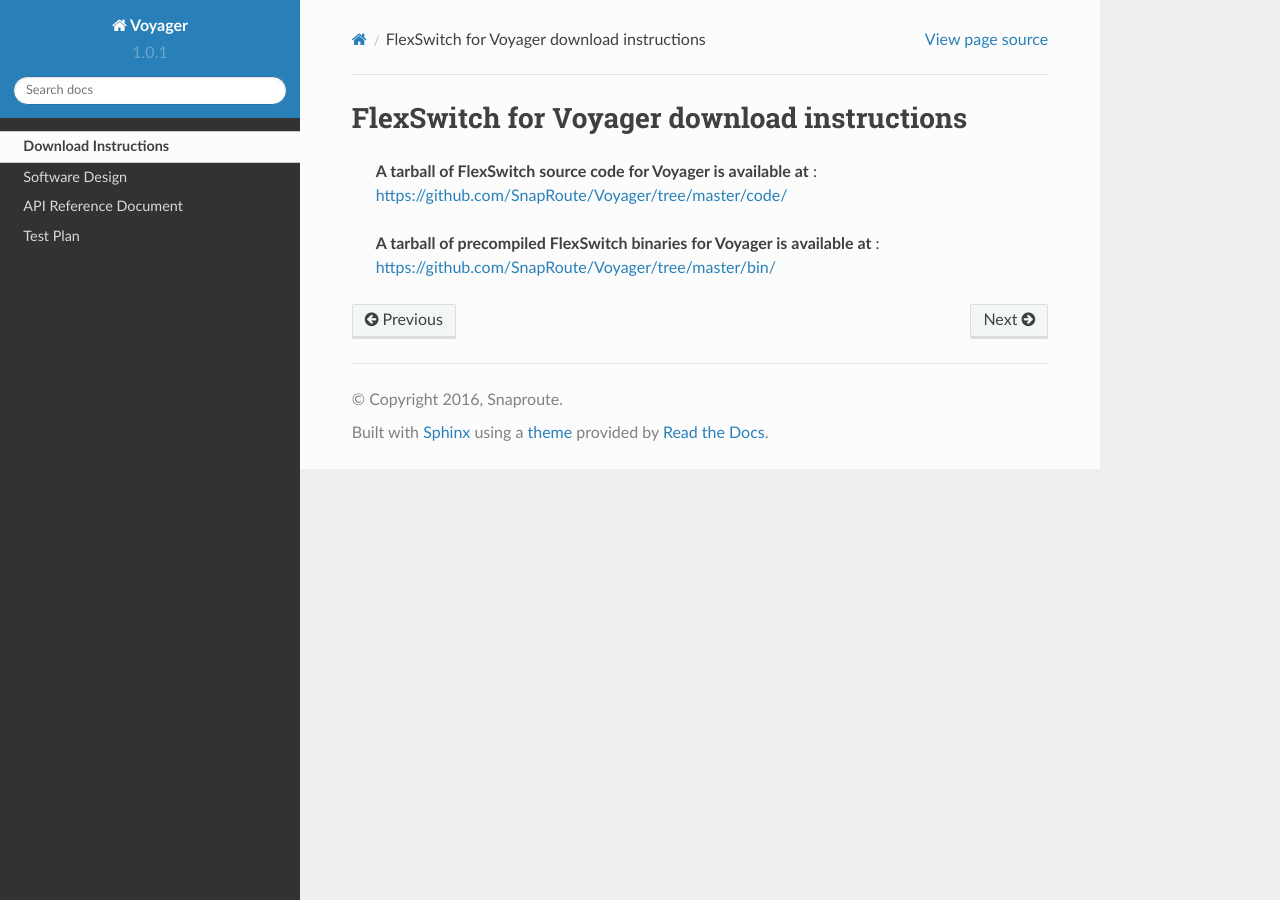
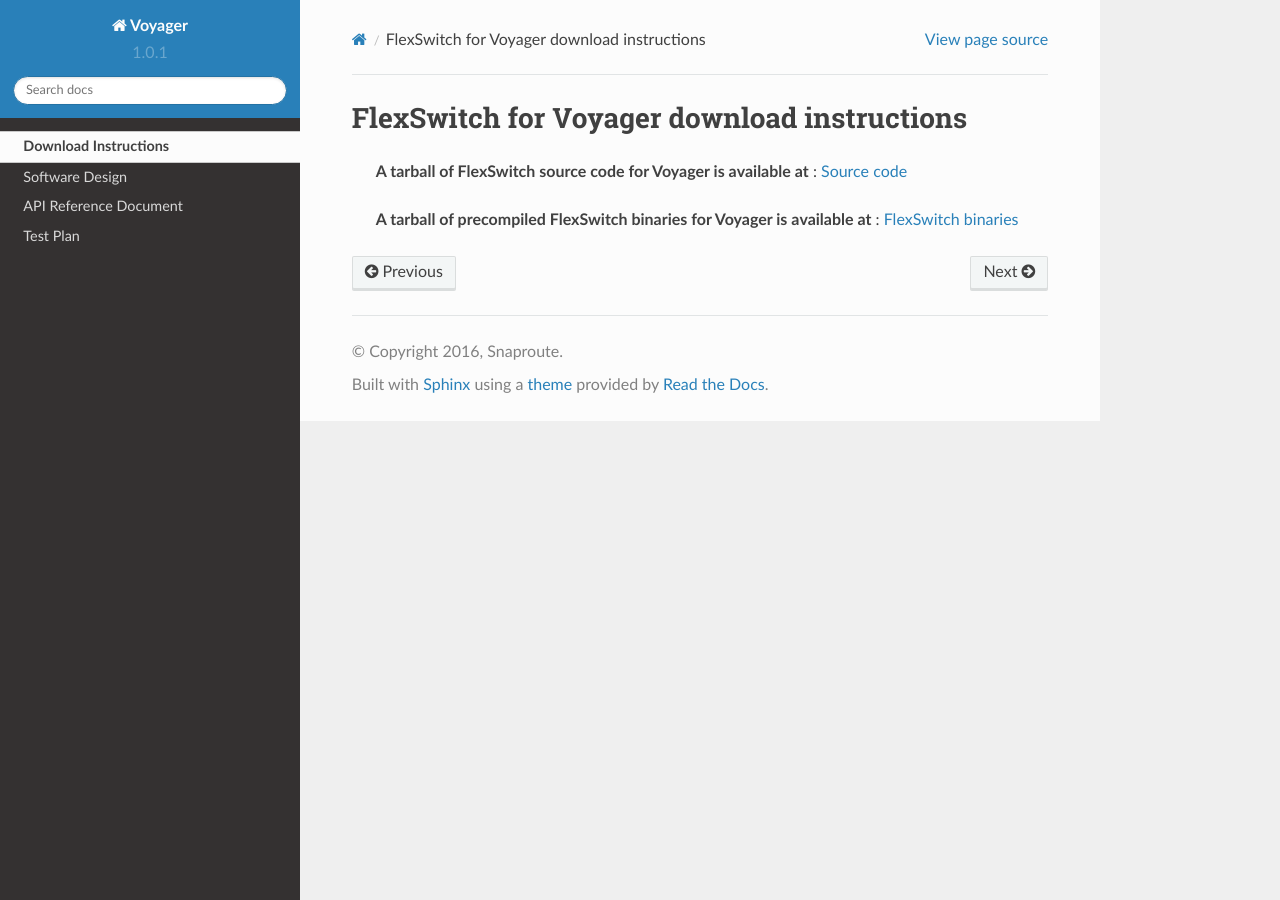
Before and after one commit to vragukumar/Voyager, a Sphinx documentation site: the page built from source/download.rst, in a window 1280 px wide. Built offline with Sphinx 7.4.7 and the Read the Docs theme 2.0.0, drawn with Linux system fonts in a browser that asks for light colours; formulas are drawn with MathJax 3.

Commit message:
Added short names for URLs

```diff
--- a/source/apis.rst
+++ b/source/apis.rst
@@ -5,4 +5,4 @@
 
 FlexSwitch API Documentation
 ============================
-    **FlexSwitch API documentation is available at** : https://opensnaproute.github.io/apidocs/
+    **FlexSwitch API documentation is available at** : `FlexSwitch API Documentation <https://opensnaproute.github.io/apidocs/>`_
--- a/source/design.rst
+++ b/source/design.rst
@@ -6,4 +6,4 @@
 FlexSwitch for Voyager Software design
 ======================================
 
-    **A detailed design document of FlexSwitch as applicable to the Voyager platform is available here** : https://github.com/SnapRoute/Voyager/raw/master/doc/VoyagerSoftwareDesign.pdf
+    **A detailed design document of FlexSwitch as applicable to the Voyager platform is available here** : `FlexSwitch Software Design for Voyager <https://github.com/SnapRoute/Voyager/raw/master/doc/VoyagerSoftwareDesign.pdf>`_
--- a/source/download.rst
+++ b/source/download.rst
@@ -6,6 +6,6 @@
 FlexSwitch for Voyager download instructions
 ============================================
 
-    **A tarball of FlexSwitch source code for Voyager is available at** : https://github.com/SnapRoute/Voyager/tree/master/code/
+    **A tarball of FlexSwitch source code for Voyager is available at** : `Source code <https://github.com/SnapRoute/Voyager/tree/master/code/>`_
 
-    **A tarball of precompiled FlexSwitch binaries for Voyager is available at** : https://github.com/SnapRoute/Voyager/tree/master/bin/
+    **A tarball of precompiled FlexSwitch binaries for Voyager is available at** : `FlexSwitch binaries <https://github.com/SnapRoute/Voyager/tree/master/bin/>`_
```
